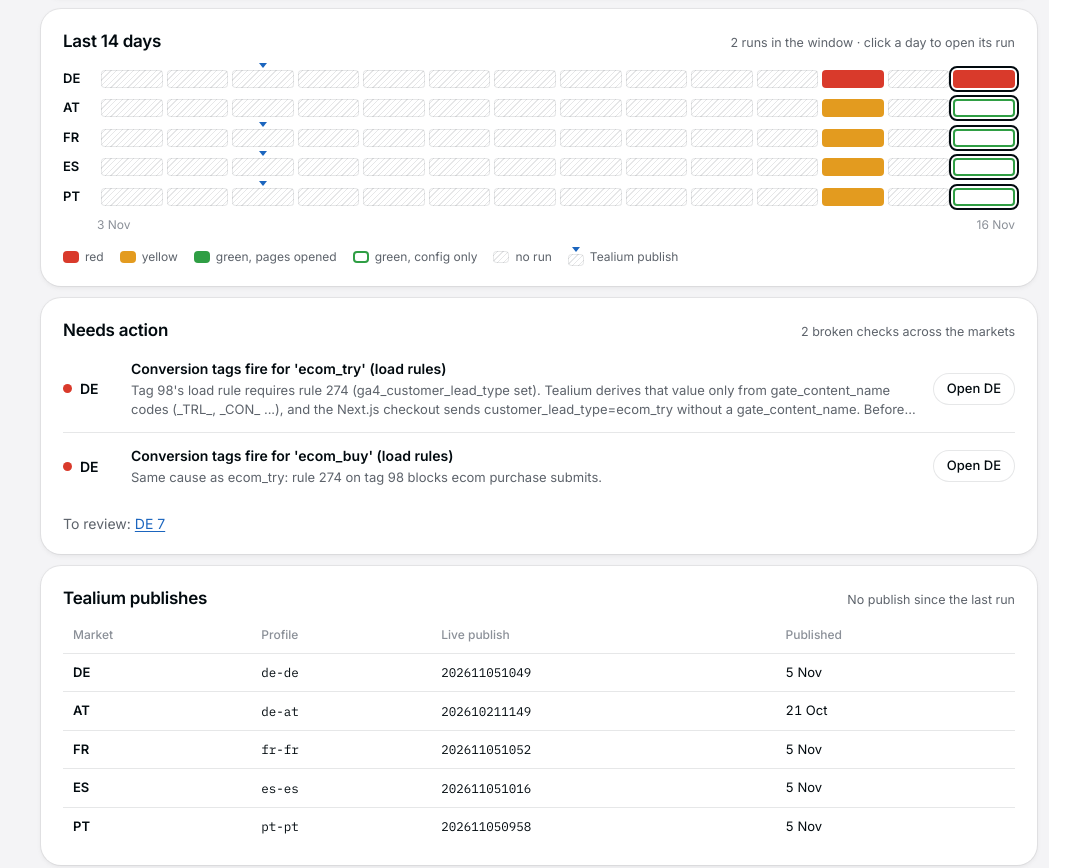
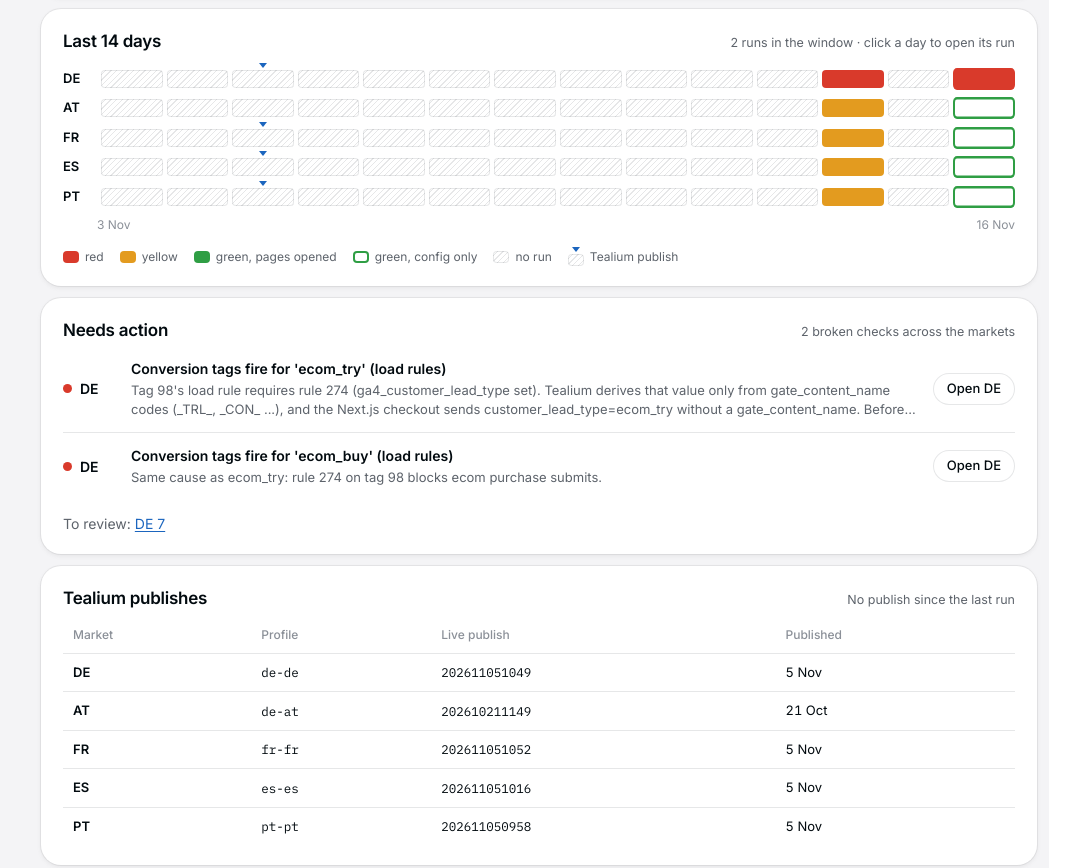
Before and after one commit to ctdelg/tracking-monitor, a plain HTML site: page report/index.html in a window 1280 px wide. Shown: the part 965-1833 px from the top of the page, without its empty margins (215-1280 px from the left). Drawn offline with Linux system fonts and the light colour scheme.

Commit message:
Dashboard: mark the viewed day by a slight height increase instead of an outline
Co-Authored-By: Claude Opus 5.5 <noreply@anthropic.com>

```diff
--- a/report/index.html
+++ b/report/index.html
@@ -161,7 +161,8 @@ tbody tr.sel[aria-selected="true"] td:first-child { box-shadow: inset 3px 0 0 va
 .q.yellow.cfg { background: transparent; box-shadow: inset 0 0 0 2px var(--warn-fill); }
 button.q { border: 0; padding: 0; cursor: pointer; transition: transform .12s; }
 button.q:hover { transform: translateY(-2px); }
-.q.on { outline: 2px solid var(--fg); outline-offset: 2px; }
+.q.on { transform: scaleY(1.22); }
+button.q.on:hover { transform: scaleY(1.22) translateY(-1px); }
 .notice.past { display: flex; flex-wrap: wrap; align-items: center; justify-content: space-between; gap: 10px 16px; box-shadow: 0 0 0 1px var(--accent), 0 2px 4px var(--ring); }
 .q.pub::before { content: ""; position: absolute; left: 50%; top: -7px; transform: translateX(-50%); border: 4px solid transparent; border-top: 5px solid var(--accent); border-bottom: 0; }
 .saxis { display: grid; grid-template-columns: 34px 1fr 1fr; font-size: 12px; color: var(--faint); }
```
Also changed, not shown: monitor/dashboard_template.html (+2 -1 lines).
